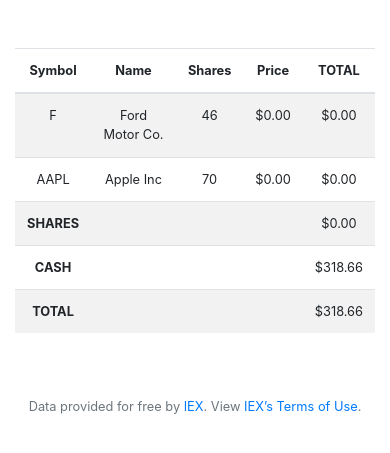
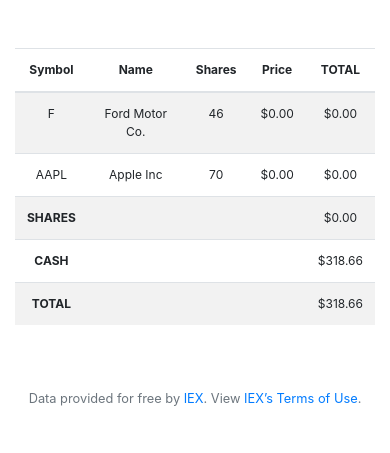
Before and after one commit to mgxmajewski/cs50_finance, a Flask app: page / in a window 390 px wide. Shown: the part 76-529 px from the top of the page. Run offline with Flask 2, Linux system fonts and the light colour scheme; a user stored in the database is signed in; data that the repository does not hold is empty.

Commit message:
Minor display fixes for mobile.

```diff
--- a/static/styles.css
+++ b/static/styles.css
@@ -26,7 +26,7 @@ nav .navbar-brand .green
 
 table
 {
-    font-size: 0.8rem;
+    font-size: 0.75rem;
 }
 
 /*CUSTOM - stock lookup feature*/
```
